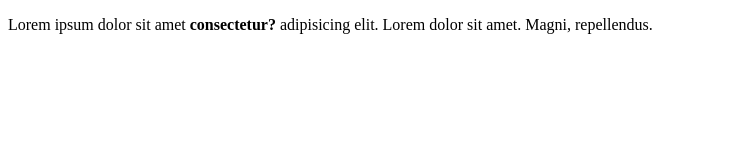
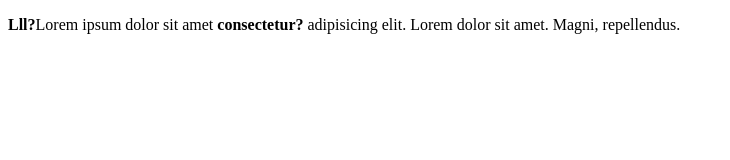
Before and after one commit to absens-x/react-examples, a React (Create React App) app: page / in a window 1280 px wide. Shown: the top 160 px of the page, without its empty margins (0-730 px from the left). Built offline with nearby package versions, Linux system fonts and the light colour scheme.

Commit message:
change: Tooltip example

```diff
--- a/src/App.tsx
+++ b/src/App.tsx
@@ -6,8 +6,9 @@ function App() {
     return (
         <div className="App">
             <p>
-                Lorem ipsum dolor sit amet <Tooltip text="this is a consectetur">consectetur</Tooltip> adipisicing elit.
-                Lorem {/* <Tooltip text="this is a ipsum">ipsum</Tooltip> */} dolor sit amet. Magni, repellendus.
+                <Tooltip text="this is a consectetur">Lll</Tooltip>Lorem ipsum dolor sit amet{' '}
+                <Tooltip text="this is a consectetur">consectetur</Tooltip> adipisicing elit. Lorem{' '}
+                {/* <Tooltip text="this is a ipsum">ipsum</Tooltip> */} dolor sit amet. Magni, repellendus.
             </p>
         </div>
     );
--- a/src/examples/Tooltip/Tooltip.tsx
+++ b/src/examples/Tooltip/Tooltip.tsx
@@ -7,12 +7,15 @@ interface ITooltipProps {
     text: string;
 }
 
-interface ITooltipTextProps {
-    text: string;
-    isActive: boolean;
+interface IOffsetsOfElements {
     offsetTop: number;
     offsetLeft: number;
     offsetWidth: number;
+}
+
+interface ITooltipTextProps extends IOffsetsOfElements {
+    text: string;
+    isActive: boolean;
 }
 
 // -------------------------
@@ -22,10 +25,15 @@ const TooltipText: React.FC<ITooltipTextProps> = ({ isActive, text, offsetTop, o
     let style: CSSProperties = { top: -100, left: -100, zIndex: -1000 };
 
     if (isActive) {
-        const { offsetWidth: tooltipTextOffsetWidth } = tooltipTextRef.current as HTMLSpanElement;
+        const {
+            offsetWidth: tooltipTextOffsetWidth,
+        }: { offsetWidth: number } = tooltipTextRef.current as HTMLSpanElement;
+
+        let left = offsetLeft + offsetWidth / 2 - tooltipTextOffsetWidth / 2;
+        left = left < 0 ? 0 : left;
         style = {
             top: offsetTop + 20,
-            left: offsetLeft + offsetWidth / 2 - tooltipTextOffsetWidth / 2,
+            left,
             zIndex: 10000,
         };
     }
@@ -49,13 +57,12 @@ const Tooltip: React.FC<ITooltipProps> = ({ children, text = 'What is it?' }) =>
         isActive,
     });
     const tooltipTargetRef = useRef<HTMLSpanElement>(null);
-
     const toggle = (): void => {
         setIsActive(!isActive);
     };
 
     useEffect(() => {
-        const { offsetTop, offsetLeft, offsetWidth } = tooltipTargetRef.current as HTMLSpanElement;
+        const { offsetTop, offsetLeft, offsetWidth }: IOffsetsOfElements = tooltipTargetRef.current as HTMLSpanElement;
 
         setData(() => {
             if (isActive) {
```
